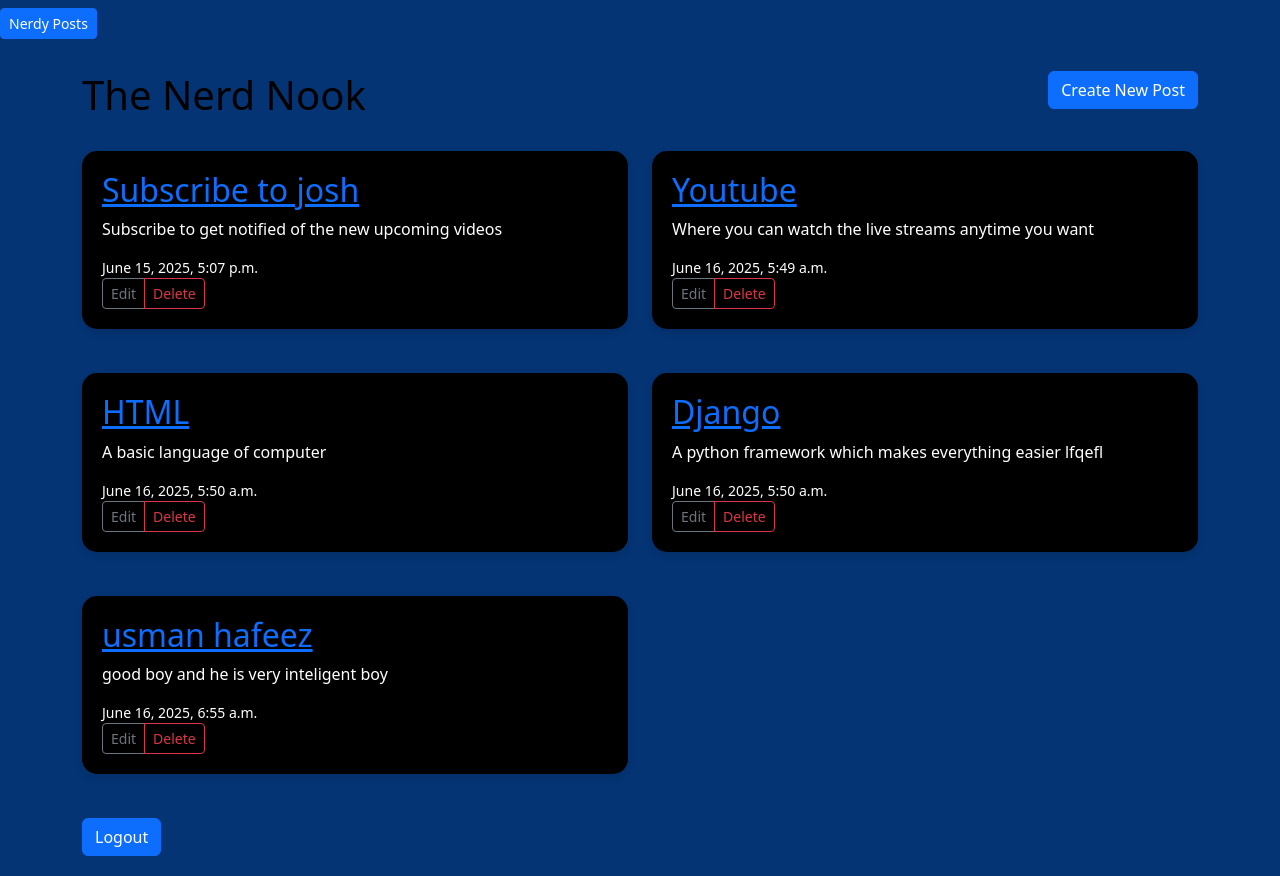
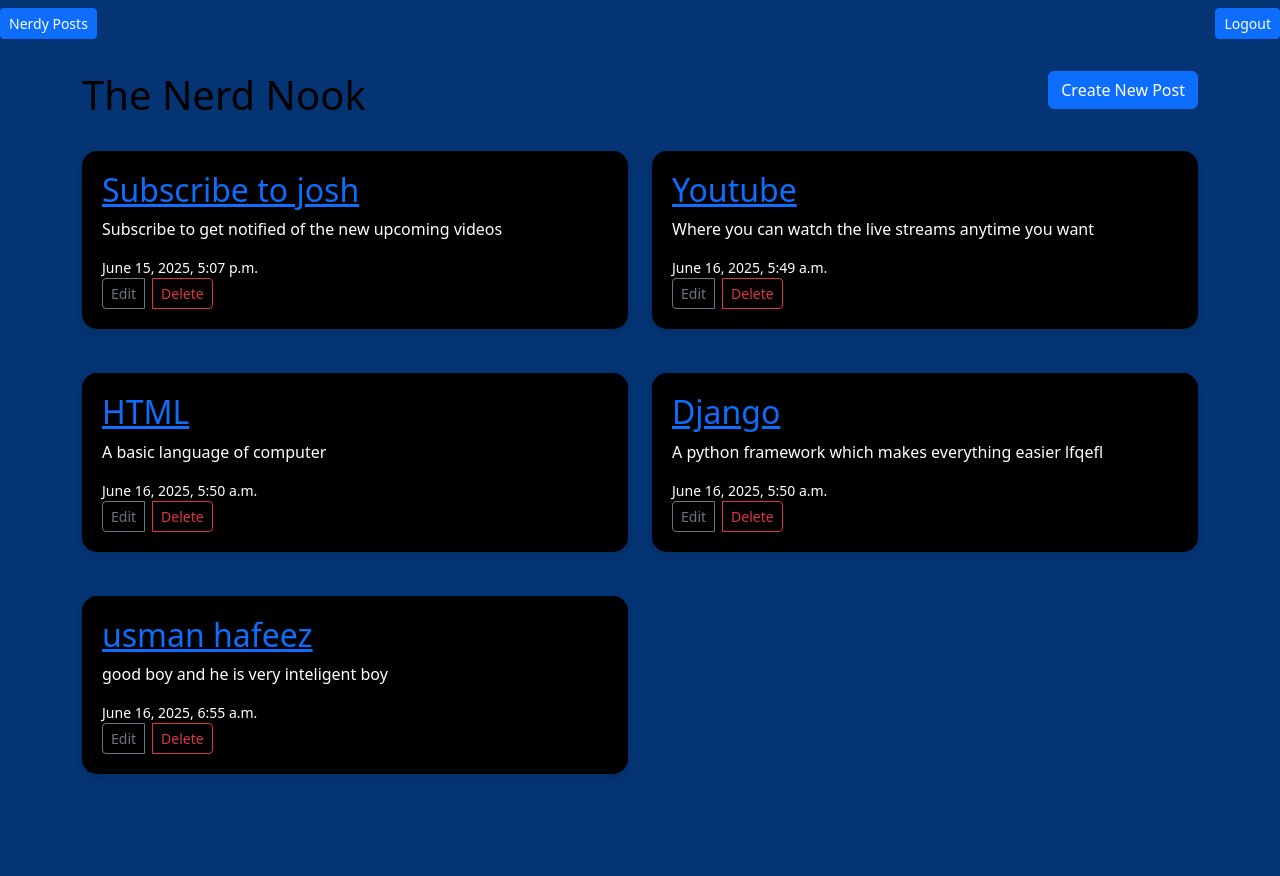
Before and after one commit to furqann76/Post-Website, a Django app: page / in a window 1280 px wide. After the commit the page ends 774 px from the top, so only its background shows below. Run offline with Django 5.2, Linux system fonts and the light colour scheme; a user stored in the database is signed in; data comes from the database, SQL or seed files in the repository; both versions use the stored data as it was after the commit.

Commit message:
Added logout button on the header

```diff
--- a/blog/templates/blog/base.html
+++ b/blog/templates/blog/base.html
@@ -25,6 +25,11 @@
 <body>
     <nav class="navbar navbar-expand-lg mb-4">
         <a href="{% url 'home' %}" class="btn btn-sm btn-primary">Nerdy Posts</a>
+
+        <form method="post" action="{% url 'logout' %}" class="ms-auto">
+            {% csrf_token %}
+            <button type="submit" class="btn btn-sm btn-primary">Logout</button>
+        </form>
     </nav>
     <main class=container>
         {% block content %}
--- a/blog/templates/blog/home.html
+++ b/blog/templates/blog/home.html
@@ -23,19 +23,13 @@
             <div>
                 <small class="d-flex justify-content-between align-items-center text-white">{{post.created_at}}</small>
                 <div class="btn-group">
-                    <a href="{% url 'post-update' post.pk %}" class="btn btn-sm btn-outline-secondary">Edit</a>
-                    <a href="{% url 'post-delete' post.pk %}" class="btn btn-sm btn-outline-danger">Delete</a>
+                    <a href="{% url 'post-update' post.pk %}" class="btn btn-sm btn-outline-secondary me-2">Edit</a>
+                    <a href="{% url 'post-delete' post.pk %}" class="btn btn-sm btn-outline-danger me-1">Delete</a>
                 </div>
             </div>
         </div>
     </div>
     {% endfor %}
 </div>
-<div>
-    <form method="post" action="{% url 'logout' %}">
-    {% csrf_token %}
-    <button type="submit" class="btn btn-primary" style="margin-bottom: 20px;">Logout</button>
-</form>
-</div>
 
 {% endblock %}
--- a/blog/views.py
+++ b/blog/views.py
@@ -3,6 +3,7 @@ from .models import Post
 from django.views.generic import CreateView, UpdateView, DeleteView
 from django.urls import reverse_lazy
 from django.contrib.auth.decorators import login_required
+from django.contrib.auth.mixins import LoginRequiredMixin
 
 
 # Create your views here.
@@ -13,13 +14,14 @@ def home(request):
 
 
 # View Details
+@login_required
 def post_detail(request, pk):
     post = get_object_or_404(Post, pk=pk)
     return render(request, "blog/post_detail.html", {"post": post})
 
 
 # Create Post
-class PostCreateView(CreateView):
+class PostCreateView(LoginRequiredMixin, CreateView):
     model = Post
     template_name = "blog/post_form.html"
     fields = ["title", "content"]
@@ -27,7 +29,7 @@ class PostCreateView(CreateView):
 
 
 # Update Post
-class PostUpdateView(UpdateView):
+class PostUpdateView(LoginRequiredMixin, UpdateView):
     model = Post
     template_name = "blog/post_form.html"
     fields = ["title", "content"]
@@ -35,7 +37,7 @@ class PostUpdateView(UpdateView):
 
 
 # Delete Post
-class PostDeleteView(DeleteView):
+class PostDeleteView(LoginRequiredMixin, DeleteView):
     model = Post
     template_name = "blog/post_delete.html"
     success_url = reverse_lazy("home")
```
Also changed, not shown: db.sqlite3.
